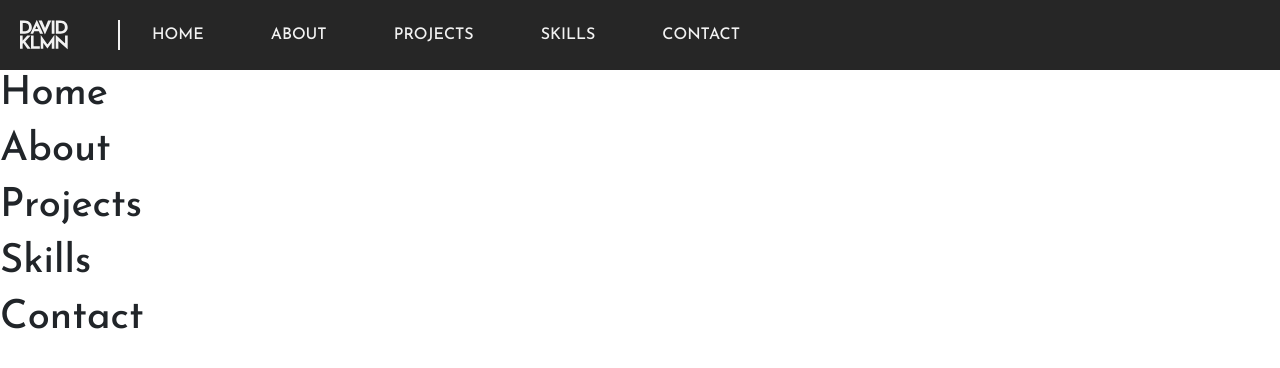
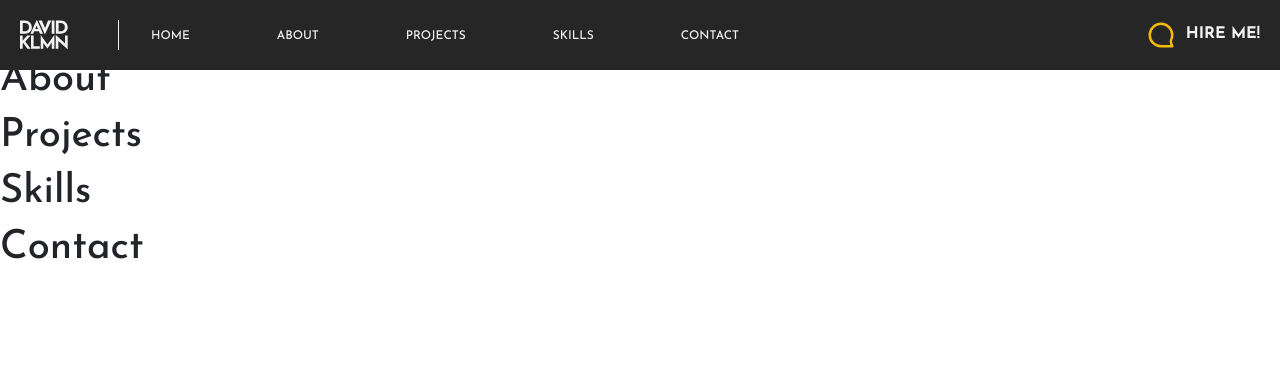
Before and after one commit to davidklmn/portfolio, a React (Create React App) app: page / in a window 1280 px wide. Shown: the top 368 px of the page. Built offline with nearby package versions, Linux system fonts and the light colour scheme.

Commit message:
Added navigation CTA

```diff
--- a/src/components/Navigation.js
+++ b/src/components/Navigation.js
@@ -1,5 +1,6 @@
 import './navigation.css'
 import {ReactComponent as Logo} from '../pictures/davidklmn_logo.svg';
+import {ReactComponent as Message} from '../pictures/message.svg';
 
 export default function Navigation(){
   return (
@@ -15,6 +16,9 @@ export default function Navigation(){
             <div><a href='#contact'>Contact</a></div>
           </ul>
         </div>
+        <div className='cta-container'>
+          <a href='#'><Message className='message'/>Hire Me!</a>
+        </div>
       </div>
     </nav>
   );
--- a/src/components/navigation.css
+++ b/src/components/navigation.css
@@ -1,4 +1,6 @@
 .nav-container{
+    position: fixed;
+    width: 100%;
     display: flex;
     flex-wrap: wrap;
     padding: 20px;
@@ -9,7 +11,7 @@
 .logo{
     height: 30px;
     padding-right: 50px;
-    border-right: 2px solid black;
+    border-right: 1px solid black;
     filter: invert(100%) sepia(0%) saturate(2544%) hue-rotate(329deg) brightness(116%) contrast(90%);
 }
 
@@ -25,8 +27,29 @@
 }
 
 .navlink ul div a {
+    font-size: 0.75rem;
     font-weight: 500;
     text-decoration: none;
     color: var(--textcolor);
     text-transform: uppercase;
 }
+
+.cta-container {
+    display: flex;
+    margin-left: auto;
+    align-items: center;
+}
+
+.message {
+    height: 30px;
+    width: 30px;
+    filter: invert(70%) sepia(87%) saturate(980%) hue-rotate(359deg) brightness(97%) contrast(97%);    transform: scaleX(-1);
+    margin-right: 10px;
+}
+
+.cta-container a{
+    font-weight: 700;
+    text-decoration: none;
+    color: var(--textcolor);
+    text-transform: uppercase;
+}
```
Also changed, not shown: src/pictures/message.svg (added).
